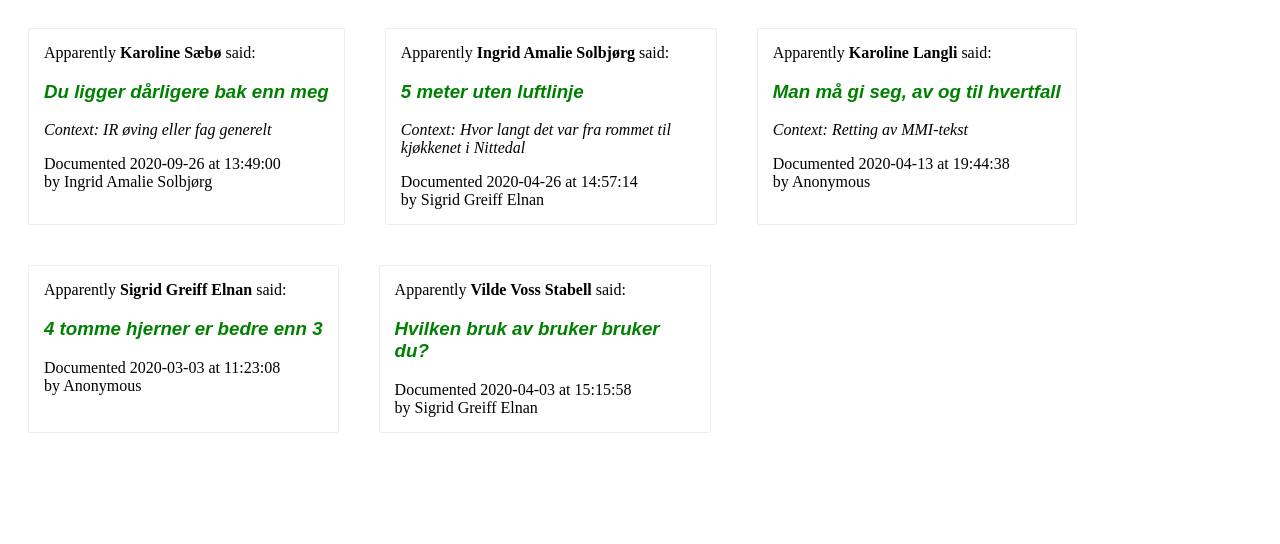
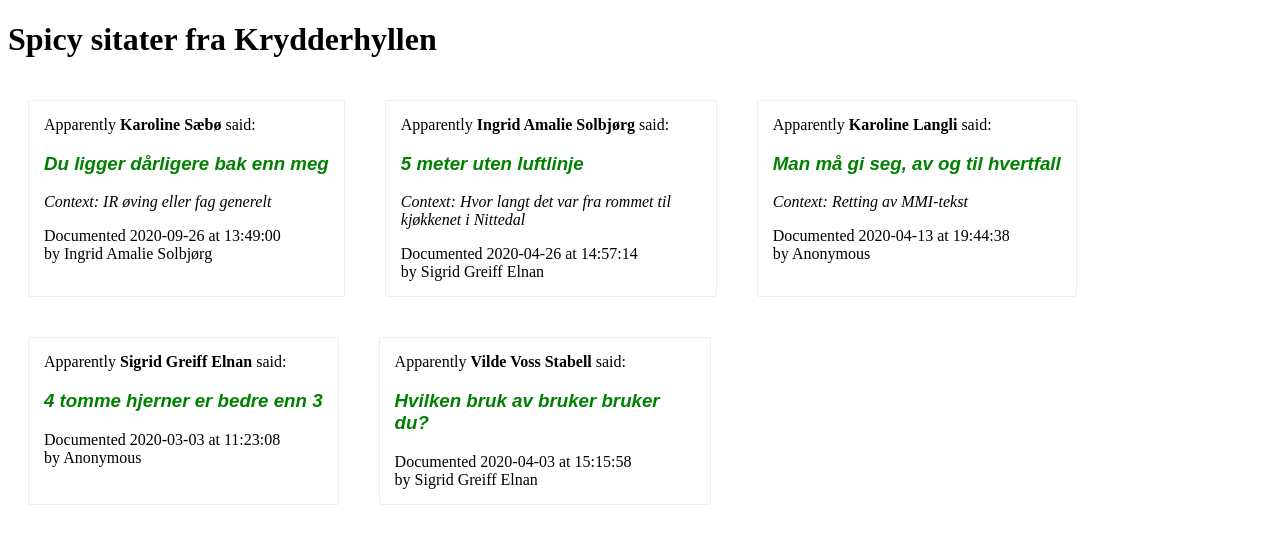
Before and after one commit to ingraso/Quotes, a React (Create React App) app: page / in a window 1280 px wide. Shown: the top 544 px of the page. Built offline with nearby package versions, Linux system fonts and the light colour scheme.

Commit message:
begin css

```diff
--- a/public/index.html
+++ b/public/index.html
@@ -22,7 +22,7 @@
       work correctly both with client-side routing and a non-root public URL.
       Learn how to configure a non-root public URL by running `npm run build`.
     -->
-    <title>React App</title>
+    <title>Quotes</title>
   </head>
   <body>
     <noscript>You need to enable JavaScript to run this app.</noscript>
--- a/src/App.tsx
+++ b/src/App.tsx
@@ -1,6 +1,9 @@
 import React from "react";
 import { Quote } from "./components/atoms/Quote";
+import Header from "./components/atoms/Header";
 import * as quoteData from "./utils/testdata.json";
+import "./styles/index.css";
+
 
 function App() {
   const qoutes = [
@@ -11,6 +14,10 @@ function App() {
     quoteData.quote5,
   ];
   return (
+    <>
+    <div id="Header">
+      <Header />
+    </div>
     <div id="quoteContainer">
       {qoutes.map((quote) => {
         return (
@@ -25,6 +32,7 @@ function App() {
         );
       })}
     </div>
+    </>
   );
 }
 
--- /dev/null
+++ b/src/components/atoms/Header.tsx
@@ -0,0 +1,12 @@
+import React from "react";
+import "../../styles/header.css"
+
+function Header() {
+    return (
+      <div>
+        <h1>Spicy sitater fra Krydderhyllen</h1>
+      </div>
+    )
+  }
+
+  export default Header
--- /dev/null
+++ b/src/styles/header.css
@@ -0,0 +1,4 @@
+#header{
+    background-color: #45D1C8;
+    color: #F2F4F7;
+}
--- /dev/null
+++ b/src/styles/index.css
@@ -0,0 +1,3 @@
+#body {
+    background-color: #151834;
+}
```
